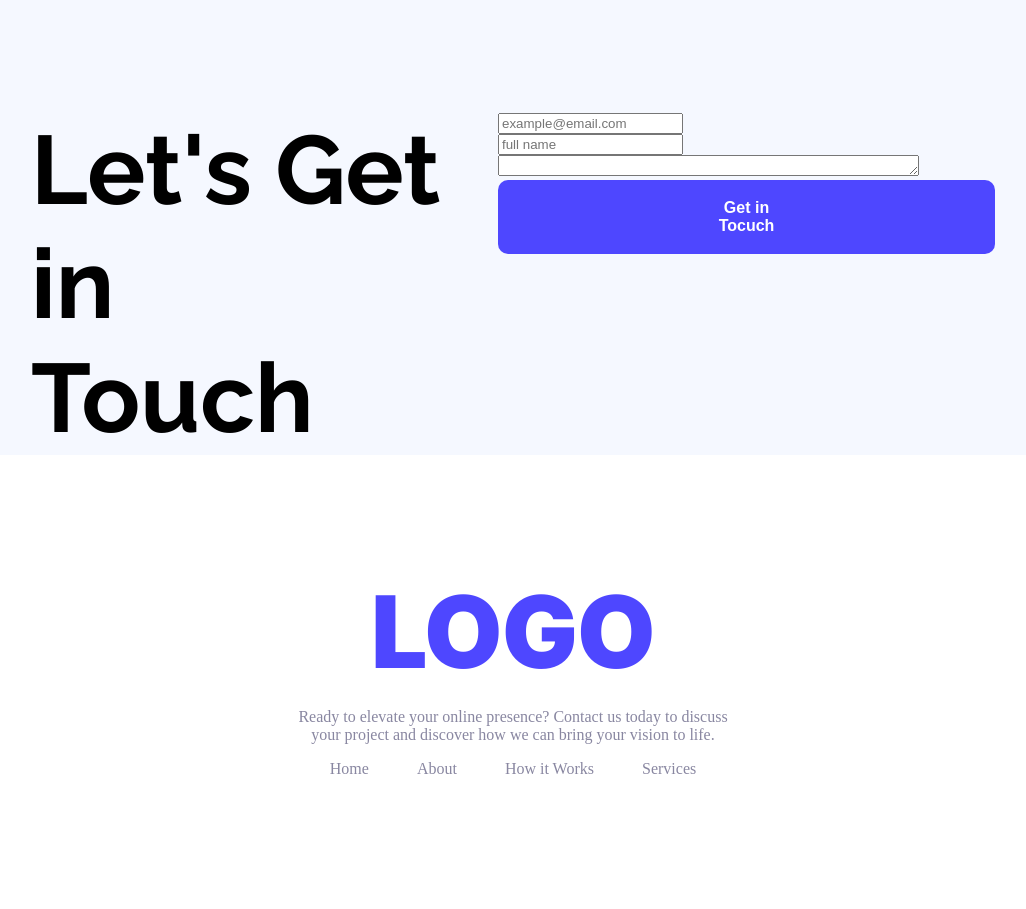
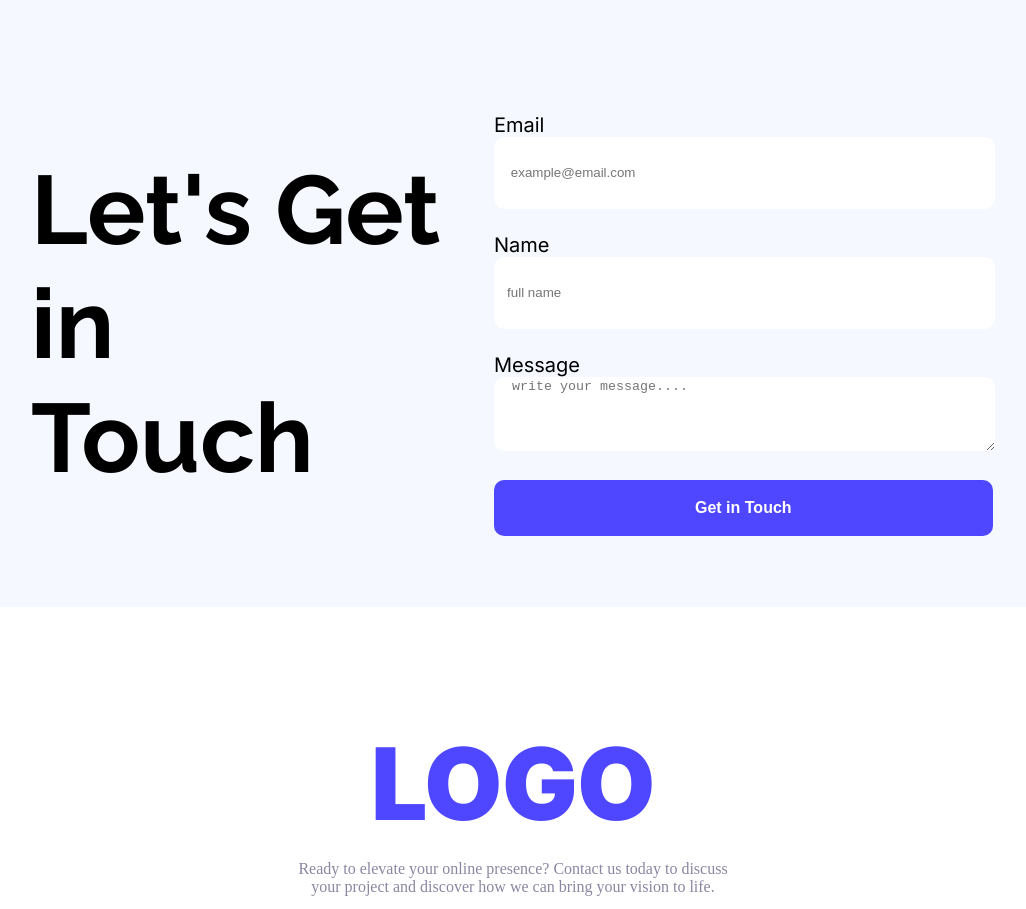
Before and after one commit to Shabab391/PH_B12A01, a plain HTML site: page index.html in a window 1280 px wide. Shown: the part 1436-2345 px from the top of the page, without its empty margins (127-1153 px from the left). Before the commit the page ends 2322 px from the top, so only its background shows below. Drawn offline with Linux system fonts and the light colour scheme.

Commit message:
login update

```diff
--- a/index.html
+++ b/index.html
@@ -60,14 +60,19 @@
                             <div class="login-welcome">Let's Get in<br> Touch</div>
                         </div>
                         <div>
-                            <div class="login-input"><input type="email" placeholder="example@email.com"></div>
-                            <div  class="login-input"><input type="text" placeholder="full name"><br></div>
-                            <div  class="login-input">
-                                <textarea rows="1"cols="50">
-                                write your message.....
-                                </textarea>
+                            <div>
+                               <label class=".login-inputlabels inter" for="email">Email</label><br>
+                                <input class="login-input" type="email" placeholder="    example@email.com"><br>
                             </div>
-                            <div><button class="btn-login">Get in Tocuch</button></div>
+                            <div>
+                               <br><label class=".login-inputlabels inter" for="name">Name</label><br>
+                                <input class="login-input" type="text" placeholder="   full name"><br>
+                            </div>
+                            <div>
+                                <br><label class=".login-inputlabels inter" for="message">Message</label><br>
+                                <textarea class="login-input" rows="1"cols="50" placeholder="  write your message...."></textarea><br>
+                            </div>
+                            <div><br><button class="btn-login">Get in Touch</button></div>
                         </div>
                     </div>
                 </form>
--- a/styles.css
+++ b/styles.css
@@ -124,13 +124,16 @@
 }
 .login-container{
     display: flex;
+    font-size: 20px;
+    font-weight: 400;
     justify-content: space-between;
+    align-items: center;
+    padding-bottom: 71px;
 }
 
 .login-welcome{
     font-size: 97px;
     font-weight: 700;
-
 }
 
 .btn-login{
@@ -143,10 +146,16 @@
     padding: 19px 201px;
 }
 
+.login-inputlabels{
+    font-size:18px;
+    font-weight:500;
+}
+
 .login-input{
+    border:none;
     width: 497px;
-    border: none;
     border-radius: 10px;
+    height: 70px;
 }
 
 .foot-main{
@@ -161,8 +170,7 @@
 }
 .foot-d{
     color: #8987A1;
-    /* font-size: 100px;
-    font-weight: 900; */
+
 }
 .foot-c{
     display: flex;
```
